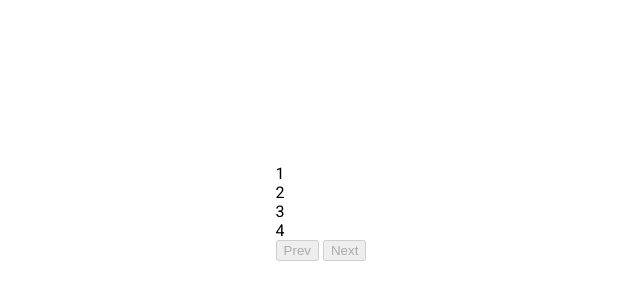
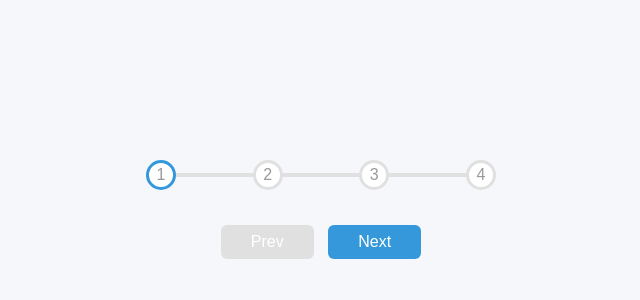
Before and after one commit to Zigmall/50_projects_HTML_CSS_JS, a plain HTML site: page 02_progress_steps/index.html in a window 1280 px wide. Shown: the part 188-488 px from the top of the page, without its empty margins (319-959 px from the left). Drawn offline with Linux system fonts and the light colour scheme; a web font is replaced by a local one.

Commit message:
feat: add styles

```diff
--- a/02_progress_steps/index.html
+++ b/02_progress_steps/index.html
@@ -23,7 +23,7 @@
         <div class="circle">4</div>
       </div>
       <button class="btn" id="prev" disabled>Prev</button>
-      <button class="btn" id="next" disabled>Next</button>
+      <button class="btn" id="next" >Next</button>
     </div>
     <script src="script.js"></script>
   </body>
--- a/02_progress_steps/style.css
+++ b/02_progress_steps/style.css
@@ -1,16 +1,98 @@
-@import url('https://fonts.googleapis.com/css2?family=Roboto:wght@400;700&display=swap');
+@import url('https://fonts.googleapis.com/css?family=Muli&display=swap');
 
+:root {
+  --line-border-fill: #3498db;
+  --line-border-empty: #e0e0e0;
+}
 * {
   box-sizing: border-box;
 }
 
 body {
-  font-family: 'Roboto', sans-serif;
+  background-color: #f6f7fb;
+  font-family: 'Muli', sans-serif;
   display: flex;
-  flex-direction: column;
   align-items: center;
   justify-content: center;
   height: 100vh;
   overflow: hidden;
   margin: 0;
 }
+
+.container {
+  text-align: center;
+}
+
+.progress-container {
+  display: flex;
+  justify-content: space-between;
+  position: relative;
+  margin-bottom: 30px;
+  max-width: 100%;
+  width: 350px;
+}
+
+.progress-container::before {
+  content: '';
+  background-color: var(--line-border-empty);
+  position: absolute;
+  top: 50%;
+  left: 0;
+  transform: translateY(-50%);
+  height: 4px;
+  width: 100%;
+  z-index: -1;
+}
+
+.progress {
+  background-color: var(--line-border-fill);
+  position: absolute;
+  top: 50%;
+  left: 0;
+  height: 4px;
+  width: 0;
+  transform: translateY(-50%);
+  z-index: -1;
+  transition: 0.6s ease;
+}
+
+.circle {
+  background-color: white;
+  color: #999;
+  border-radius: 50%;
+  height: 30px;
+  width: 30px;
+  display: flex;
+  align-items: center;
+  justify-content: center;
+  border: 3px solid var(--line-border-empty);
+  transition: 0.5s ease;
+}
+
+.circle.active {
+  border-color: var(--line-border-fill);
+}
+
+.btn {
+  background-color: var(--line-border-fill);
+  color: white;
+  border: 0;
+  border-radius: 6px;
+  cursor: pointer;
+  padding: 8px 30px;
+  margin: 5px;
+  font-size: 16px;
+}
+
+.btn:active {
+  transform: scale(.97);
+}
+
+.btn:focus {
+  outline: 0;
+}
+
+.btn:disabled {
+  background-color: var(--line-border-empty);
+  cursor: not-allowed;
+}
```
